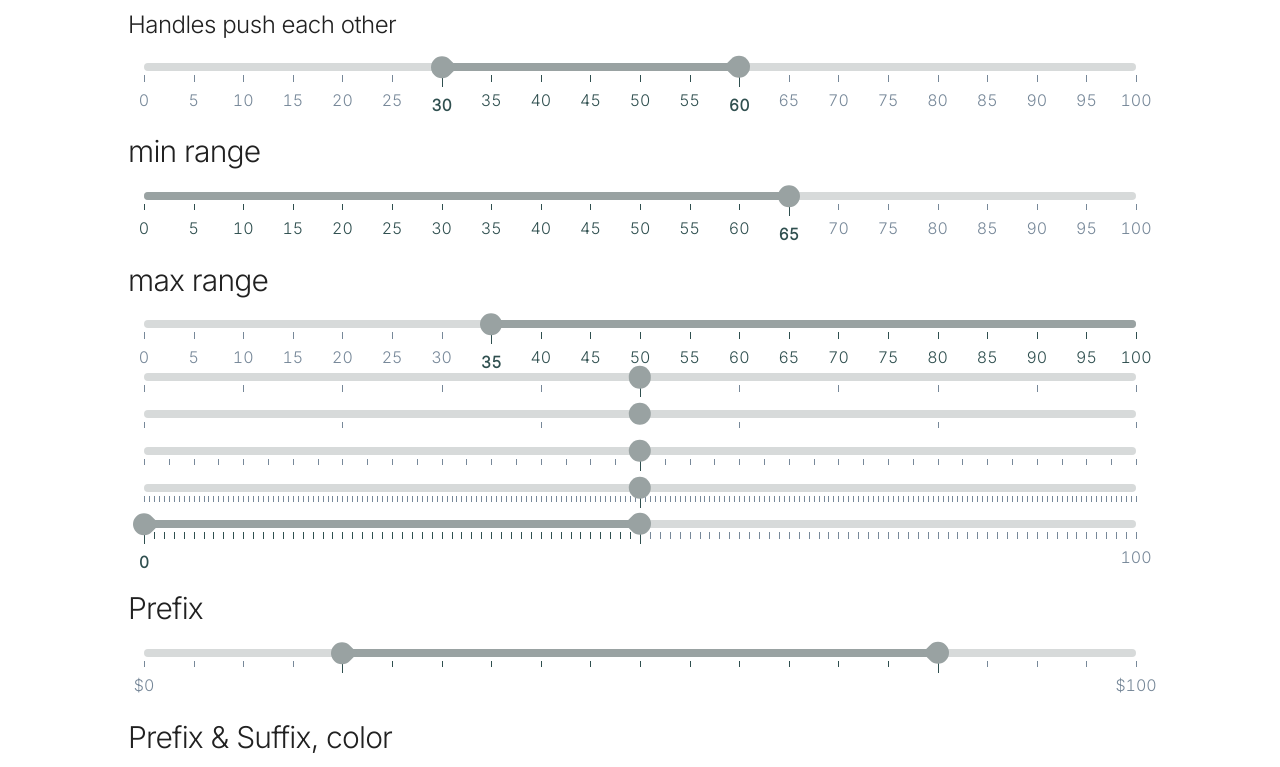
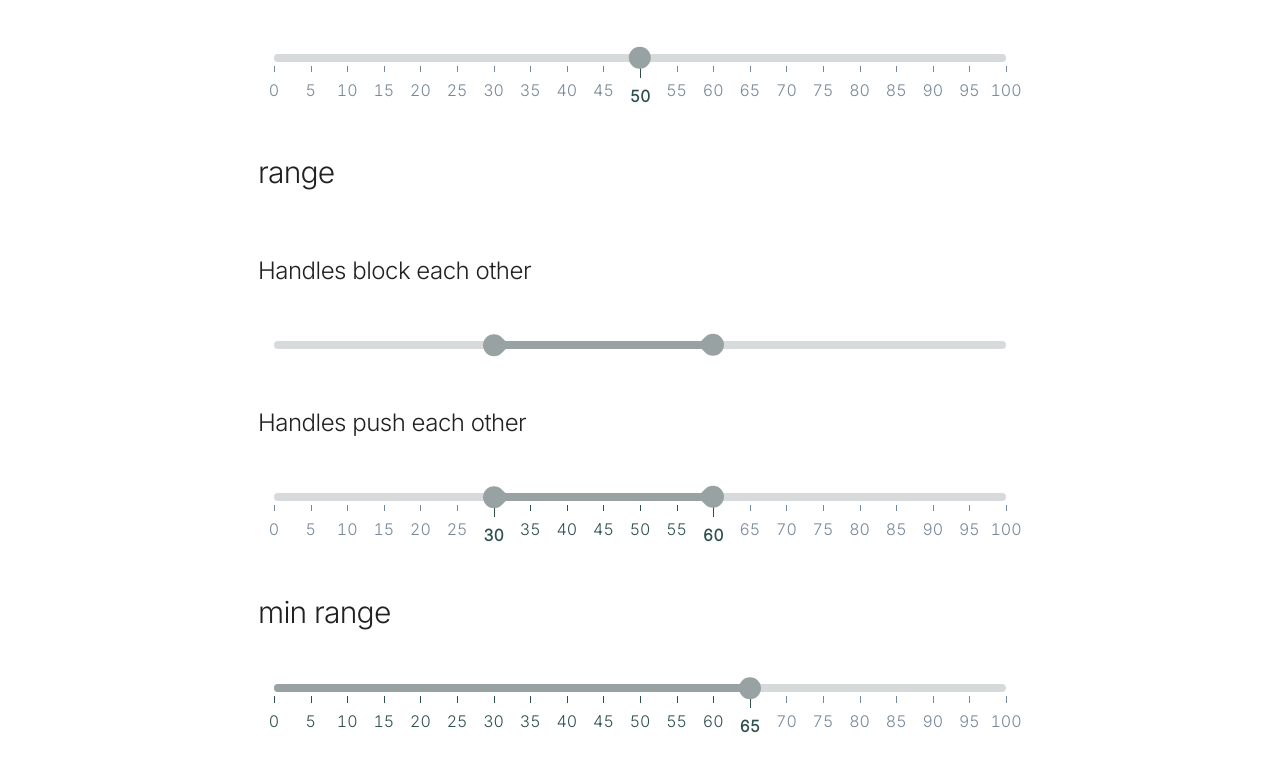
Before and after one commit to simeydotme/svelte-range-slider-pips, a SvelteKit app: page / in a window 1280 px wide. Shown: the part 1708-2475 px from the top of the page. Built offline with nearby package versions, Linux system fonts and the light colour scheme.

Commit message:
test page updates

```diff
--- /dev/null
+++ b/src/routes/+layout.svelte
@@ -0,0 +1,73 @@
+<svelte:head>
+  <link rel="preconnect" href="https://fonts.googleapis.com" />
+  <link rel="preconnect" href="https://fonts.gstatic.com" crossorigin />
+  <link
+    href="https://fonts.googleapis.com/css2?family=Inter:wght@300,400,600&display=swap"
+    rel="stylesheet"
+  />
+  <style>
+    #test-id {
+      --range-slider: #9dceff;
+      --range-handle: rgb(245, 200, 230);
+      --range-handle-inactive: rgb(245, 200, 230);
+      --range-handle-focus: rgb(245, 0, 46);
+    }
+    #test-id [data-handle='1'] {
+      --handle: #a0ffe0;
+      --handle-inactive: var(--handle);
+      --handle-border: var(--handle);
+      --handle-focus: turquoise;
+    }
+    #test-id [data-handle='2'] {
+      --handle: #fdcebd;
+      --handle-inactive: var(--handle);
+      --handle-border: var(--handle);
+      --handle-focus: coral;
+    }
+    #clr-test {
+      --range-slider: rgb(195, 228, 222);
+      --range-handle-inactive: rgb(81, 185, 180);
+      --range-handle: rgb(81, 185, 180);
+      --range-handle-focus: rgb(35, 241, 214);
+      --range-float-text: darkcyan;
+      --pip: #eee;
+      --pip-text: #aaa;
+      --pip-active: black;
+      --pip-active-text: darkcyan;
+    }
+    table {
+      width: 100%;
+    }
+    header {
+      position: sticky;
+      top: 0;
+      padding: 20px;
+      background: white;
+      z-index: 100;
+      box-shadow: 0 0 10px rgba(0, 0, 0, 0.1);
+      margin-bottom: 20px;
+    }
+    h1,
+    h2,
+    h3,
+    h4,
+    h5 {
+      margin-top: 1em;
+      font-weight: 400;
+    }
+    main {
+      display: flex;
+      justify-content: center;
+      max-width: calc(100% - 40px);
+      width: 1024px;
+      margin: 100px auto;
+    }
+    .content {
+      display: flex;
+      flex-direction: column;
+      gap: 1em;
+    }
+  </style>
+</svelte:head>
+
+<slot />
--- a/src/routes/+page.svelte
+++ b/src/routes/+page.svelte
@@ -96,72 +96,6 @@
 
   let valueBind = 20;
 </script>
-
-<svelte:head>
-  <link rel="preconnect" href="https://fonts.googleapis.com" />
-  <link rel="preconnect" href="https://fonts.gstatic.com" crossorigin />
-  <link
-    href="https://fonts.googleapis.com/css2?family=Inter:wght@300,400,600&display=swap"
-    rel="stylesheet"
-  />
-  <style>
-    #test-id {
-      --range-slider: #9dceff;
-      --range-handle: rgb(245, 200, 230);
-      --range-handle-inactive: rgb(245, 200, 230);
-      --range-handle-focus: rgb(245, 0, 46);
-    }
-    #test-id [data-handle='1'] {
-      --handle: #a0ffe0;
-      --handle-inactive: var(--handle);
-      --handle-border: var(--handle);
-      --handle-focus: turquoise;
-    }
-    #test-id [data-handle='2'] {
-      --handle: #fdcebd;
-      --handle-inactive: var(--handle);
-      --handle-border: var(--handle);
-      --handle-focus: coral;
-    }
-    #clr-test {
-      --range-slider: rgb(195, 228, 222);
-      --range-handle-inactive: rgb(81, 185, 180);
-      --range-handle: rgb(81, 185, 180);
-      --range-handle-focus: rgb(35, 241, 214);
-      --range-float-text: darkcyan;
-      --pip: #eee;
-      --pip-text: #aaa;
-      --pip-active: black;
-      --pip-active-text: darkcyan;
-    }
-    table {
-      width: 100%;
-    }
-    header {
-      position: sticky;
-      top: 0;
-      padding: 20px;
-      background: white;
-      z-index: 100;
-      box-shadow: 0 0 10px rgba(0, 0, 0, 0.1);
-      margin-bottom: 20px;
-    }
-    h1,
-    h2,
-    h3,
-    h4 {
-      margin-top: 2em;
-      font-weight: 400;
-    }
-    main {
-      display: flex;
-      justify-content: center;
-      max-width: calc(100% - 40px);
-      width: 1024px;
-      margin: 100px auto;
-    }
-  </style>
-</svelte:head>
 
 <header>
   <button
@@ -631,7 +565,7 @@
       min={-0.01}
       max={0.01}
       step={0.0005}
-      precision={3}
+      precision={5}
       {reversed}
       {hoverable}
       {disabled}
@@ -643,9 +577,10 @@
       float
       pips
       all="label"
-      min={-0.01}
-      max={0.01}
-      step={0.0005}
+      min={-0.11}
+      max={0.11}
+      step={0.01}
+      pipstep={1}
       precision={5}
       {reversed}
       {hoverable}
@@ -834,20 +769,22 @@
     <h4>Value as Input</h4>
     <RangeSlider bind:value={valueBind} pips all="label" {reversed} {hoverable} {disabled} />
     {valueBind}
+    <div style="display: flex; gap: 1em;">
       <button
         on:click={() => {
           valueBind = Math.random() * 100;
-      }}>Random Value</button
+        }}>Random Valid Value</button
       >
       <button
         on:click={() => {
           valueBind = [99];
-      }}>Array Value</button
+        }}>Invalid Array Value [99]</button
       >
       <button
         on:click={() => {
           valueBind = '69';
-      }}>Invalid Value</button
+        }}>Invalid String Value '69'</button
       >
     </div>
+  </div>
 </main>
```
Also changed, not shown: 7 other files (tests, documents, lock files or other folders). Lines whose indentation alone changed are shown as unchanged.
